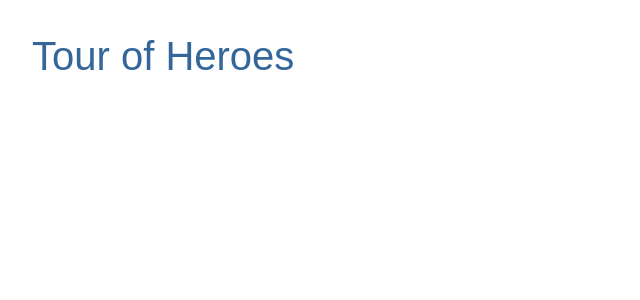
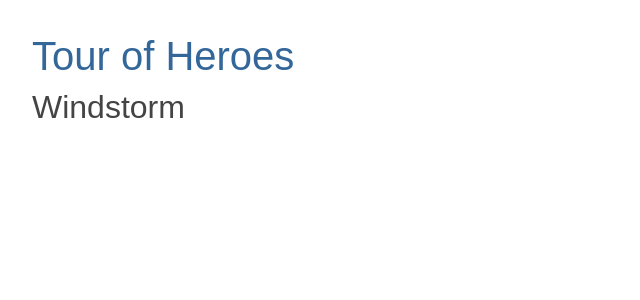
Before and after one commit to 1michfan/tour-of-heroes, an Angular app in the folder tour-of-heroes/ClientApp/: page / in a window 1280 px wide. Shown: the top 300 px of the page, without its empty margins (0-640 px from the left). Built offline with nearby package versions, Linux system fonts and the light colour scheme.

Commit message:
add heroes component to app.component

```diff
--- a/tour-of-heroes/ClientApp/src/app/app.component.html
+++ b/tour-of-heroes/ClientApp/src/app/app.component.html
@@ -1 +1,2 @@
 <h1>{{title}}</h1>
+<app-heroes></app-heroes>
--- a/tour-of-heroes/ClientApp/src/app/heroes/heroes.component.html
+++ b/tour-of-heroes/ClientApp/src/app/heroes/heroes.component.html
@@ -1 +1 @@
-<p>heroes works!</p>
+<h2>{{hero}}</h2>
```
